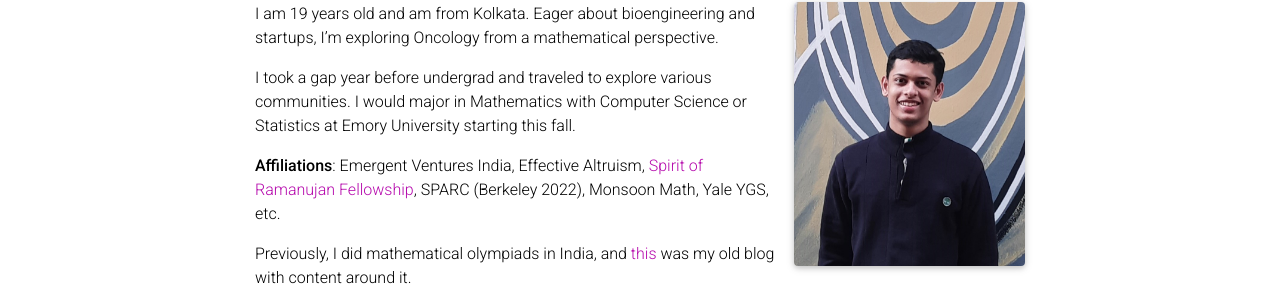
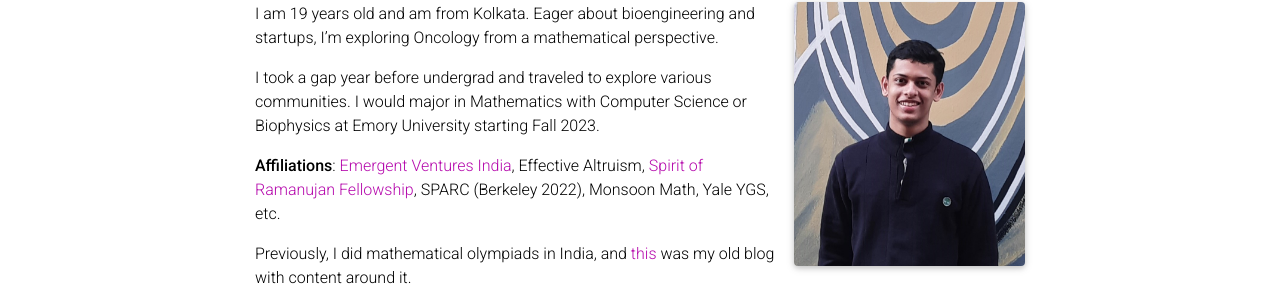
Before and after one commit to sarkarsrijon/sarkarsrijon.github.io, a Jekyll site: the page built from _pages/about.md, in a window 1280 px wide and 1137 px high. Shown: the part 199-507 px from the top of the window. Built offline with Jekyll 4.4.1, drawn with Linux system fonts in a browser that asks for light colours; full-size pictures stand in for the smaller copies a plugin makes; comment, search, counter and statistics services are not loaded; a style sheet for code colours, icons or effects is not loaded.

Commit message:
Update about.md

```diff
--- a/_pages/about.md
+++ b/_pages/about.md
@@ -18,8 +18,8 @@ social: true  # includes social icons at the bottom of the page
 
 I am 19 years old and am from Kolkata. Eager about bioengineering and startups, I'm exploring Oncology from a mathematical perspective.
 
-I took a gap year before undergrad and traveled to explore various communities. I would major in Mathematics with Computer Science or Statistics at Emory University starting this fall.
+I took a gap year before undergrad and traveled to explore various communities. I would major in Mathematics with Computer Science or Biophysics at Emory University starting Fall 2023.
 
-<strong>Affiliations</strong>: Emergent Ventures India, Effective Altruism, [Spirit of Ramanujan Fellowship](https://www.templetonworldcharity.org/blog/finding-todays-ramanujans-spirit-ramanujan-stem-talent-initiative), SPARC (Berkeley 2022), Monsoon Math, Yale YGS, etc.
+<strong>Affiliations</strong>: [Emergent Ventures India](https://marginalrevolution.com/marginalrevolution/2023/08/emergent-ventures-india-cohort-five.html), Effective Altruism, [Spirit of Ramanujan Fellowship](https://www.templetonworldcharity.org/blog/finding-todays-ramanujans-spirit-ramanujan-stem-talent-initiative), SPARC (Berkeley 2022), Monsoon Math, Yale YGS, etc.
 
 Previously, I did mathematical olympiads in India, and [this](https://srijonsarkar.wordpress.com) was my old blog with content around it.
```
